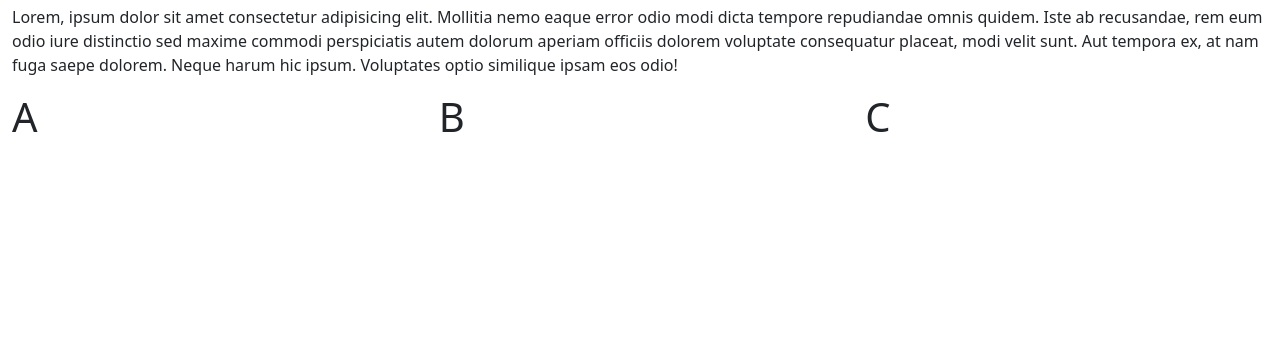
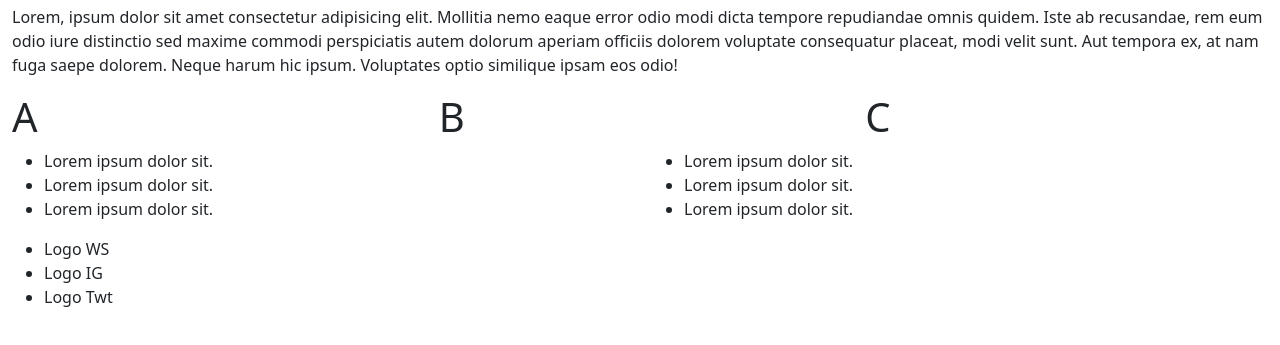
Before and after one commit to Eliasurr/mingus-coder, a website: page index.html in a window 1280 px wide. Shown: the part 109-454 px from the top of the page. Drawn offline with nearby package versions, Linux system fonts and the light colour scheme.

Commit message:
se agrega HTML de Footer

```diff
--- a/index.html
+++ b/index.html
@@ -41,6 +41,7 @@
         </div>
         </header>
         <!-- Header ends -->
+        <!-- Main -->
         <main>
             <div class="row">
                 <!-- title -->
@@ -65,6 +66,38 @@
                 </div>
             </div>
         </main>
+        <!-- Main ends -->
+        <!-- Footer -->
+        <footer>
+            <!-- footer list -->
+            <div class="row">
+                <div class="col-sm-12 col-md-6 col-lg-6">
+                    <ul>
+                        <li>Lorem ipsum dolor sit.</li>
+                        <li>Lorem ipsum dolor sit.</li>
+                        <li>Lorem ipsum dolor sit.</li>
+                    </ul>
+                </div>
+                <div class="col-sm-12 col-md-6 col-lg-6">
+                    <ul>
+                        <li>Lorem ipsum dolor sit.</li>
+                        <li>Lorem ipsum dolor sit.</li>
+                        <li>Lorem ipsum dolor sit.</li>
+                    </ul>
+                </div>
+                <div class="row">
+                    <!-- footer RRSS -->
+                    <div class="col-12">
+                        <ul>
+                            <li>Logo WS</li>
+                            <li>Logo IG</li>
+                            <li>Logo Twt</li>
+                        </ul>
+                    </div>
+                </div>
+            </div>
+        </footer>
+        <!-- Footer ends -->
       </div>
 </body>
 <script src="https://cdn.jsdelivr.net/npm/bootstrap@5.3.0-alpha3/dist/js/bootstrap.bundle.min.js" integrity="sha384-ENjdO4Dr2bkBIFxQpeoTz1HIcje39Wm4jDKdf19U8gI4ddQ3GYNS7NTKfAdVQSZe" crossorigin="anonymous"></script>
```
